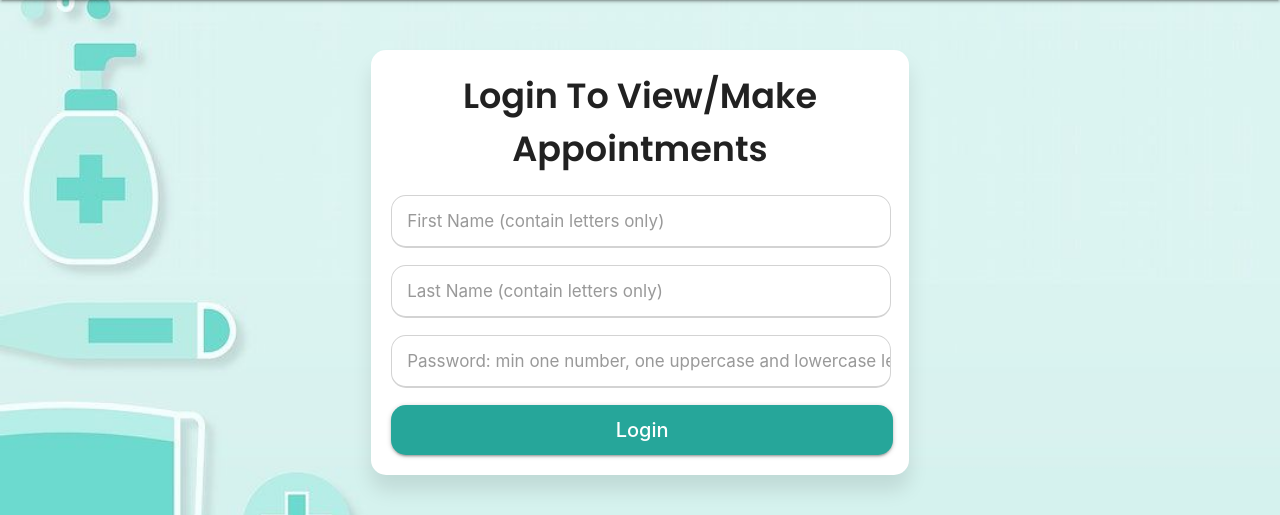
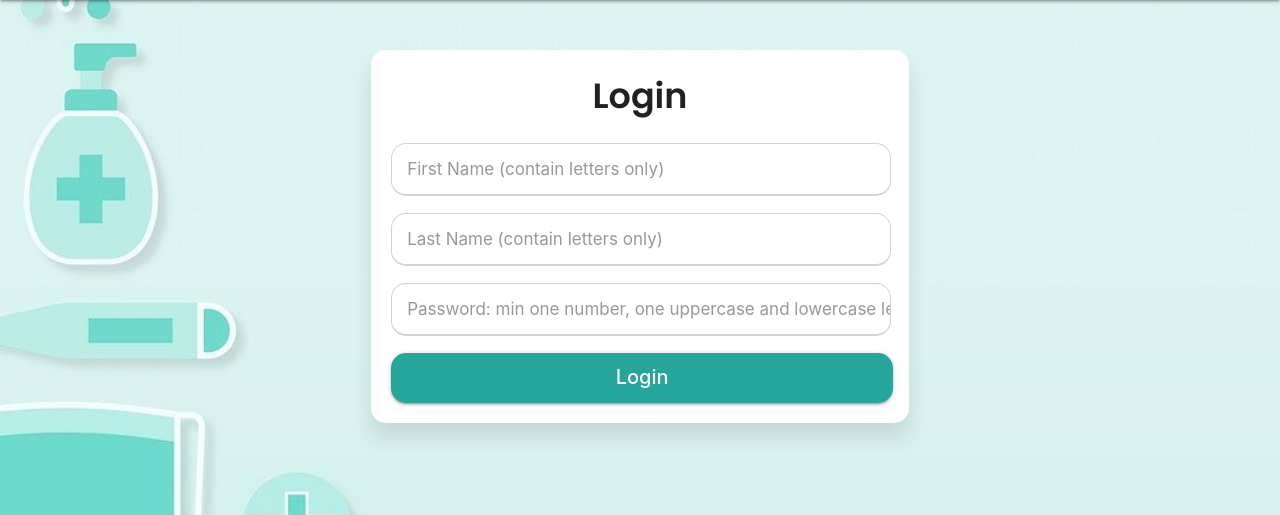
Before and after one commit to mohammad-tahmasebi-ci/milestone3, a Flask app: page / in a window 1280 px wide. Shown: the part 64-579 px from the top of the page. Run offline with Flask 3, Linux system fonts and the light colour scheme; some libraries are stand-ins or nearby versions.

Commit message:
Update signon.html
Update title

```diff
--- a/appointments/templates/signon.html
+++ b/appointments/templates/signon.html
@@ -10,7 +10,7 @@
 {% block content %}
     <!-- patient signon form -->
    <div class="form-wrapper">
-        <div class="title">Login To View/Make Appointments</div>
+        <div class="title">Login</div>
         <form action="{{ url_for('signon') }}" method="POST">
             <div class="field">
                 <input type="text" placeholder="First Name (contain letters only)" name="fname" required>
```
